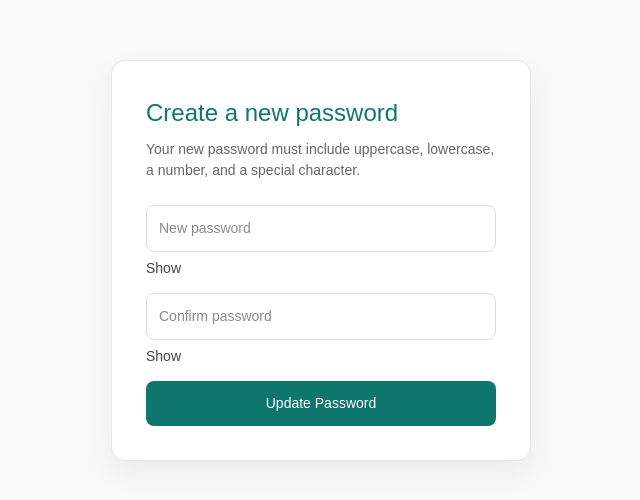
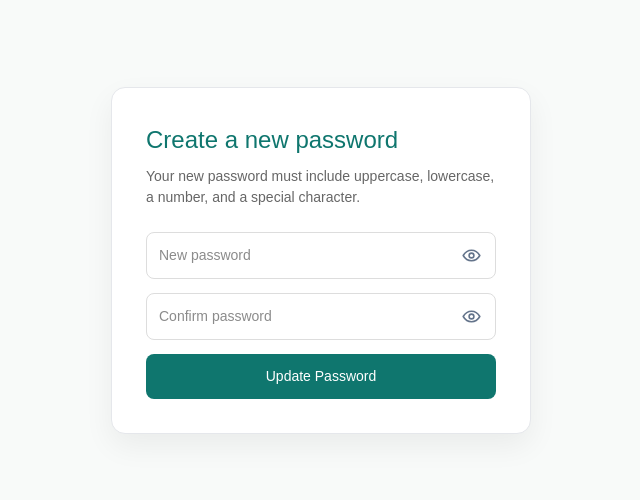
Before and after one commit to KaonPM/wageflow, a Next.js app: page /reset-password in a window 1280 px wide. Shown: the part 140-640 px from the top of the page, without its empty margins (319-959 px from the left). Built offline with nearby package versions, Linux system fonts and the light colour scheme; no server answers.

Commit message:
Fix role login routing and password visibility

```diff
--- a/app/change-password/page.tsx
+++ b/app/change-password/page.tsx
@@ -3,6 +3,7 @@
 import { useState } from "react";
 import { supabase } from "../lib/supabaseClient";
 import { useRouter } from "next/navigation";
+import { PasswordField } from "@/components/PasswordField";
 
 export default function ChangePasswordPage() {
   const router = useRouter();
@@ -73,11 +74,13 @@ export default function ChangePasswordPage() {
 
     setMessage("Password updated successfully.");
 
-    if (profile.role === "employer") {
+    const role = String(profile.role || "").trim().toLowerCase();
+
+    if (role === "employer") {
       router.push("/employer");
-    } else if (profile.role === "employee") {
+    } else if (role === "employee") {
       router.push("/employee");
-    } else if (profile.role === "master_admin") {
+    } else if (role === "master" || role === "master_admin") {
       router.push("/master");
     } else {
       router.push("/login");
@@ -93,18 +96,16 @@ export default function ChangePasswordPage() {
         </p>
 
         <form onSubmit={handleChangePassword} style={form}>
-          <input
-            style={input}
-            type="password"
+          <PasswordField
+            inputStyle={input}
             placeholder="New password"
             value={password}
             onChange={(e) => setPassword(e.target.value)}
             required
           />
 
-          <input
-            style={input}
-            type="password"
+          <PasswordField
+            inputStyle={input}
             placeholder="Confirm new password"
             value={confirmPassword}
             onChange={(e) => setConfirmPassword(e.target.value)}
--- a/app/employee/page.tsx
+++ b/app/employee/page.tsx
@@ -139,7 +139,7 @@ export default function EmployeeDashboard() {
       employeeName: employee.full_name,
       employerName:
         business?.trading_name || business?.business_name || "Your Employer",
-      logoUrl: business?.logo_url || null,
+      logoUrl: business?.logo_url || "/wageflow-logo.png",
       primaryColor: business?.primary_color || "#0f766e",
       secondaryColor: business?.secondary_color || "#123c69",
     });
--- a/app/login/page.tsx
+++ b/app/login/page.tsx
@@ -4,6 +4,7 @@ import { useState } from "react";
 import Link from "next/link";
 import { supabase } from "../lib/supabaseClient";
 import { useRouter } from "next/navigation";
+import { PasswordField } from "@/components/PasswordField";
 
 export default function LoginPage() {
   const router = useRouter();
@@ -11,7 +12,6 @@ export default function LoginPage() {
   const [email, setEmail] = useState("");
   const [password, setPassword] = useState("");
   const [message, setMessage] = useState("");
-  const [showPassword, setShowPassword] = useState(false);
 
   async function handleLogin(e: React.FormEvent) {
     e.preventDefault();
@@ -36,12 +36,25 @@ export default function LoginPage() {
 
     const { data: profile, error: profileError } = await supabase
       .from("profiles")
-      .select("role, must_change_password")
+      .select("role, must_change_password, access_status")
       .eq("id", userId)
-      .single();
+      .maybeSingle();
 
-    if (profileError || !profile) {
-      setMessage("Your account profile is not set up yet.");
+    if (profileError) {
+      setMessage("We could not verify your account access. Please try again or contact support.");
+      return;
+    }
+
+    if (!profile) {
+      setMessage("Your login exists, but its WageFlow profile has not been set up yet.");
+      return;
+    }
+
+    const role = String(profile.role || "").trim().toLowerCase();
+    const accessStatus = String(profile.access_status || "active").trim().toLowerCase();
+    if (!["active", "approved"].includes(accessStatus)) {
+      await supabase.auth.signOut();
+      setMessage("This account is not active. Please contact WageFlow support.");
       return;
     }
 
@@ -50,14 +63,15 @@ export default function LoginPage() {
       return;
     }
 
-    if (profile.role === "master_admin") {
+    if (role === "master" || role === "master_admin") {
       router.push("/master");
-    } else if (profile.role === "employer") {
+    } else if (role === "employer") {
       router.push("/employer");
-    } else if (profile.role === "employee") {
+    } else if (role === "employee") {
       router.push("/employee");
     } else {
-      setMessage("Unknown user role.");
+      await supabase.auth.signOut();
+      setMessage("This account does not have a recognised WageFlow role.");
     }
   }
 
@@ -81,21 +95,13 @@ export default function LoginPage() {
             required
           />
 
-          <input
-            style={input}
-            type={showPassword ? "text" : "password"}
+          <PasswordField
+            inputStyle={input}
             placeholder="Password"
             value={password}
             onChange={(e) => setPassword(e.target.value)}
             required
           />
-
-          <button
-           type="button"
-           onClick={() => setShowPassword(!showPassword)}
-          >
-          {showPassword ? "Hide" : "Show"}
-          </button>
 
           <button type="submit" style={button}>
             Log In
--- a/app/reset-password/page.tsx
+++ b/app/reset-password/page.tsx
@@ -3,6 +3,7 @@
 import { useState } from "react";
 import { supabase } from "../lib/supabaseClient";
 import { useRouter } from "next/navigation";
+import { PasswordField } from "@/components/PasswordField";
 
 export default function ResetPasswordPage() {
   const router = useRouter();
@@ -10,8 +11,6 @@ export default function ResetPasswordPage() {
   const [password, setPassword] = useState("");
   const [confirmPassword, setConfirmPassword] = useState("");
   const [message, setMessage] = useState("");
-  const [showPassword, setShowPassword] = useState(false);
-  const [showConfirmPassword, setShowConfirmPassword] = useState(false);
 
   function isStrongPassword(value: string) {
     return /^(?=.*[a-z])(?=.*[A-Z])(?=.*\d)(?=.*[^A-Za-z0-9]).{8,}$/.test(
@@ -63,39 +62,19 @@ export default function ResetPasswordPage() {
         </p>
 
         <form onSubmit={handleUpdatePassword} style={form}>
-          <input
-            type={showPassword ? "text" : "password"}
+          <PasswordField
             placeholder="New password"
             value={password}
             onChange={(e) => setPassword(e.target.value)}
-            style={input}
+            inputStyle={input}
           />
 
-          <button
-            type="button"
-            onClick={() => setShowPassword(!showPassword)}
-            style={toggleButton}
-          >
-            {showPassword ? "Hide" : "Show"}
-          </button>
-
-          <input
-            type={showConfirmPassword ? "text" : "password"}
+          <PasswordField
             placeholder="Confirm password"
             value={confirmPassword}
             onChange={(e) => setConfirmPassword(e.target.value)}
-            style={input}
+            inputStyle={input}
           />
-
-          <button
-            type="button"
-            onClick={() =>
-              setShowConfirmPassword(!showConfirmPassword)
-            }
-            style={toggleButton}
-          >
-            {showConfirmPassword ? "Hide" : "Show"}
-          </button>
 
           <button type="submit" style={button}>
             Update Password
@@ -154,16 +133,6 @@ const input = {
   fontSize: "14px",
 };
 
-const toggleButton = {
-  background: "transparent",
-  border: "none",
-  color: "#444",
-  cursor: "pointer",
-  fontSize: "14px",
-  textAlign: "left" as const,
-  marginTop: "-8px",
-};
-
 const button = {
   background: "#0f766e",
   color: "#fff",
--- /dev/null
+++ b/components/PasswordField.tsx
@@ -0,0 +1,39 @@
+"use client";
+
+import { useState, type CSSProperties, type InputHTMLAttributes } from "react";
+
+type PasswordFieldProps = Omit<InputHTMLAttributes<HTMLInputElement>, "type"> & {
+  inputStyle?: CSSProperties;
+};
+
+export function PasswordField({ inputStyle, style, ...props }: PasswordFieldProps) {
+  const [visible, setVisible] = useState(false);
+  const label = visible ? "Hide password" : "Show password";
+
+  return (
+    <div style={fieldWrap}>
+      <input {...props} type={visible ? "text" : "password"} style={{ ...inputStyle, ...style, width: "100%", boxSizing: "border-box", paddingRight: 48 }} />
+      <button
+        type="button"
+        aria-label={label}
+        title={label}
+        aria-pressed={visible}
+        onClick={() => setVisible((current) => !current)}
+        style={iconButton}
+      >
+        {visible ? <EyeSlashIcon /> : <EyeIcon />}
+      </button>
+    </div>
+  );
+}
+
+function EyeIcon() {
+  return <svg aria-hidden="true" viewBox="0 0 24 24" width="21" height="21" fill="none" stroke="currentColor" strokeWidth="1.8" strokeLinecap="round" strokeLinejoin="round"><path d="M2.5 12s3.5-6 9.5-6 9.5 6 9.5 6-3.5 6-9.5 6-9.5-6-9.5-6Z"/><circle cx="12" cy="12" r="2.75"/></svg>;
+}
+
+function EyeSlashIcon() {
+  return <svg aria-hidden="true" viewBox="0 0 24 24" width="21" height="21" fill="none" stroke="currentColor" strokeWidth="1.8" strokeLinecap="round" strokeLinejoin="round"><path d="M3 3l18 18"/><path d="M10.6 6.15A10.9 10.9 0 0 1 12 6c6 0 9.5 6 9.5 6a17.5 17.5 0 0 1-2.1 2.7M6.2 6.2C3.8 8 2.5 12 2.5 12s3.5 6 9.5 6a10.5 10.5 0 0 0 3.2-.5"/><path d="M9.9 9.9a3 3 0 0 0 4.2 4.2"/></svg>;
+}
+
+const fieldWrap: CSSProperties = { position: "relative", width: "100%", display: "flex" };
+const iconButton: CSSProperties = { position: "absolute", right: 7, top: "50%", transform: "translateY(-50%)", width: 36, height: 36, display: "grid", placeItems: "center", padding: 0, border: 0, borderRadius: 8, background: "transparent", color: "#64748b", cursor: "pointer" };
--- a/components/RoleGuard.tsx
+++ b/components/RoleGuard.tsx
@@ -6,7 +6,7 @@ import { supabase } from "@/app/lib/supabaseClient";
 
 export function RoleGuard({ allowedRoles, children }: { allowedRoles:string[]; children:ReactNode }) {
   const router=useRouter(); const rolesKey=allowedRoles.join("|"); const[authorised,setAuthorised]=useState(false); const[message,setMessage]=useState("Checking your access…");
-  useEffect(()=>{let active=true;(async()=>{const{data:{user}}=await supabase.auth.getUser();if(!user){router.replace("/login");return;}const{data:profile}=await supabase.from("profiles").select("role, access_status").eq("id",user.id).single();const role=String(profile?.role||"").toLowerCase();const status=String(profile?.access_status||"active").toLowerCase();if(!rolesKey.split("|").includes(role)||!["active","approved"].includes(status)){await supabase.auth.signOut();setMessage("You do not have access to this area.");router.replace("/login");return;}if(active)setAuthorised(true);})();return()=>{active=false};},[rolesKey,router]);
+  useEffect(()=>{let active=true;(async()=>{const{data:{user}}=await supabase.auth.getUser();if(!user){router.replace("/login");return;}const{data:profile,error}=await supabase.from("profiles").select("role, access_status").eq("id",user.id).maybeSingle();if(error||!profile){if(active)setMessage("We could not verify this account profile.");return;}const role=String(profile.role||"").trim().toLowerCase();const status=String(profile.access_status||"active").trim().toLowerCase();if(!rolesKey.split("|").includes(role)||!["active","approved"].includes(status)){await supabase.auth.signOut();setMessage("You do not have access to this area.");router.replace("/login");return;}if(active)setAuthorised(true);})();return()=>{active=false};},[rolesKey,router]);
   if(!authorised)return <main style={{minHeight:"100vh",display:"grid",placeItems:"center",fontFamily:"Arial,sans-serif",background:"#f8fafc",color:"#475569"}}><p>{message}</p></main>;
   return children;
 }
```
